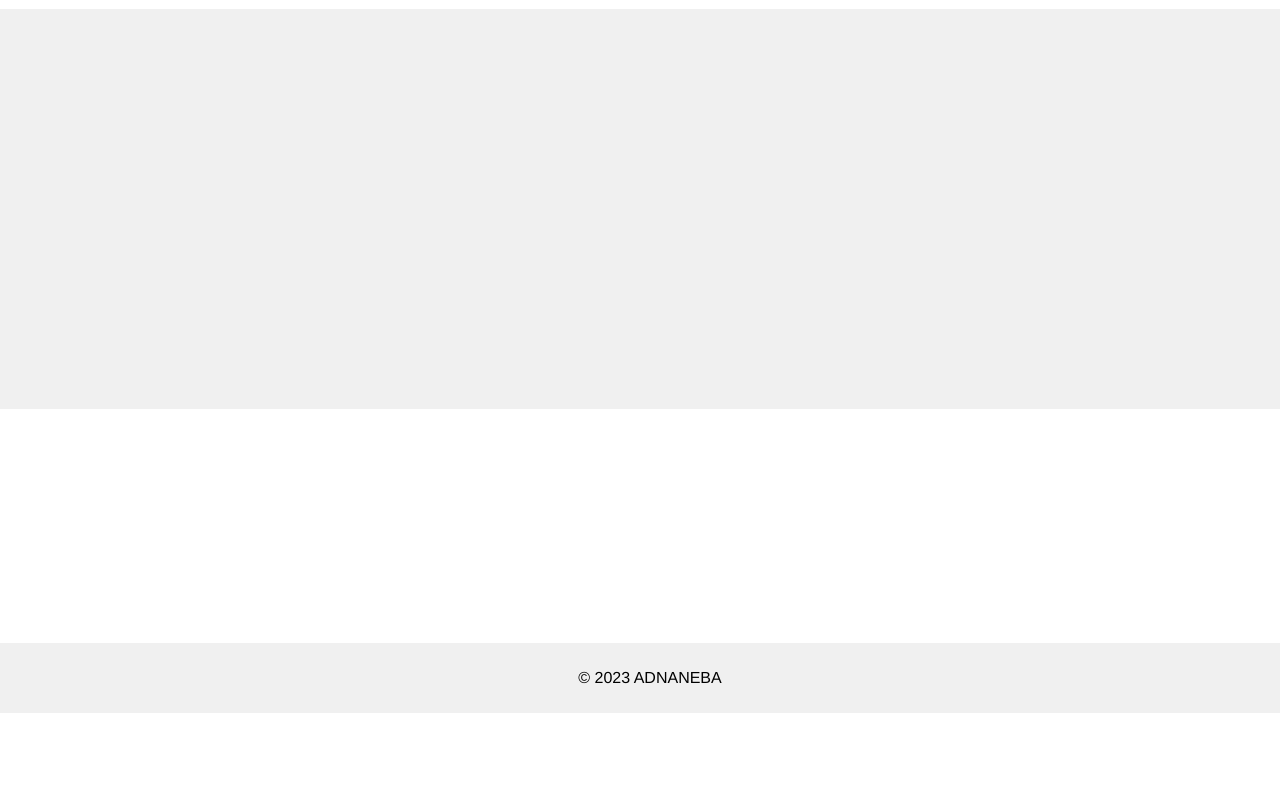
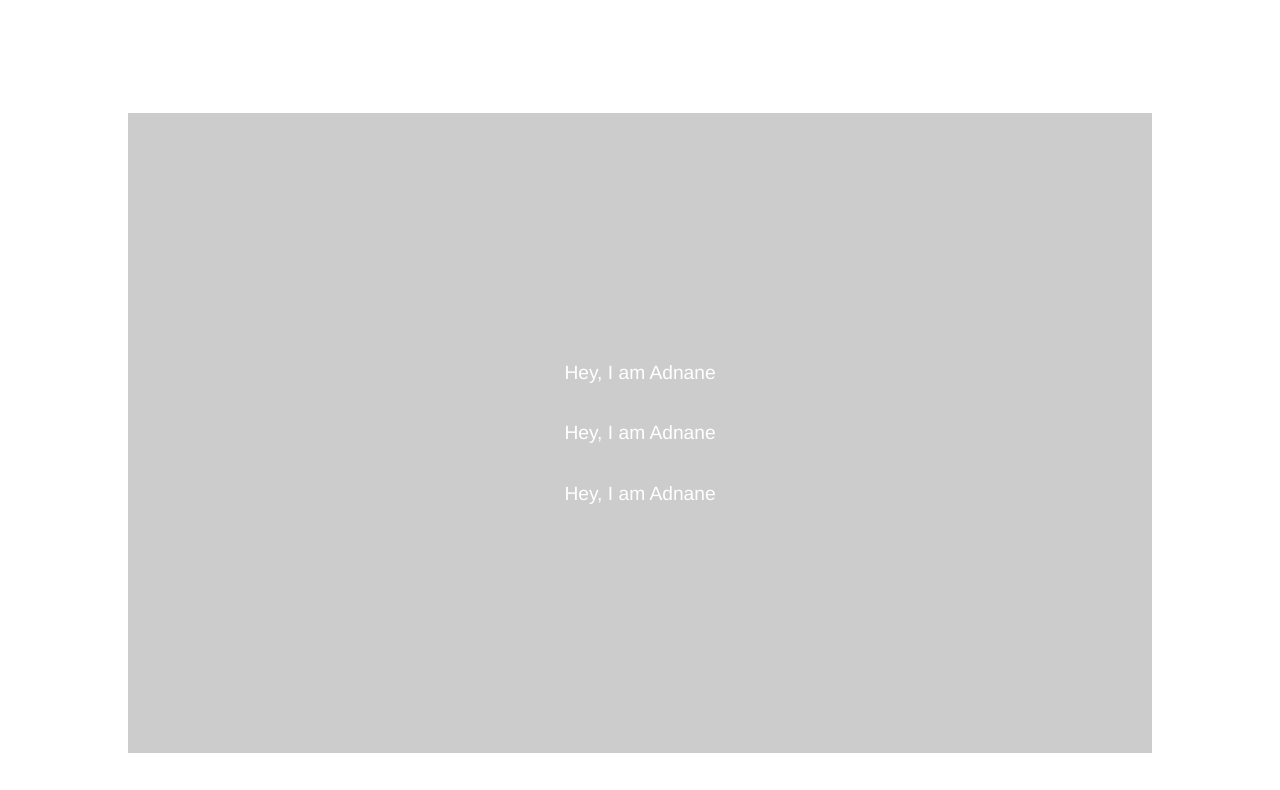
Before and after one commit to AdnaneBA/Portfolio, a plain HTML site: page index.html in a window 1280 px wide. Shown: the part 87-877 px from the top of the page. Before the commit the page ends 800 px from the top, so only its background shows below. Drawn offline with Linux system fonts and the light colour scheme.

Commit message:
Header slide and gray block?

```diff
--- a/index.html
+++ b/index.html
@@ -18,6 +18,14 @@
         </nav>
         <button class="cta-button" onclick="scrollToSection('#contact')">Let's Talk</button>
     </header>
+
+    <section id="iam" class="section">
+        <div class="gray-square">
+            <p>Hey, I am Adnane</p>
+            <p>Hey, I am Adnane</p>
+            <p>Hey, I am Adnane</p>
+        </div>
+    </section>
 
     <section id="about" class="section">
         <!-- About section content goes here -->
--- a/script.js
+++ b/script.js
@@ -10,6 +10,15 @@ document.addEventListener("DOMContentLoaded", function () {
             });
         });
     });
+
+    document.body.classList.add("loaded");
+
+    const graySquare = document.querySelector(".gray-square");
+
+    // Add the 'zoom-out' class to trigger the animation after a short delay
+    setTimeout(() => {
+        graySquare.classList.add("zoom-out");
+    }, 1000);
 });
 
 function scrollToSection(sectionId) {
--- a/style.css
+++ b/style.css
@@ -11,6 +11,14 @@ header {
     display: flex;
     justify-content: space-between;
     align-items: center;
+    transform: translateY(-100%);
+    transition: transform 0.5s ease-in-out;
+    height: 10vh;
+}
+
+body.loaded header {
+    /* Add these styles for the final state after animation */
+    transform: translateY(0);
 }
 
 .logo {
@@ -63,14 +71,55 @@ nav a {
 .section {
     padding: 50px 20px;
     text-align: center;
-    background-color: #f0f0f0;
+    background-color: white;
+}
+
+#iam {
+    background-color: white;
+    overflow: hidden;
+    position: relative;
+    height: 90vh;
+}
+
+.gray-square {
+    width: 100vw; /* Adjust the width as needed */
+    height: 100vh; /* Adjust the height as needed */
+    background-color: #ccc;
+    display: flex;
+    flex-direction: column;
+    align-items: center;
+    justify-content: center;
+    position: absolute;
+    top:0vh; /* Adjust the top position as needed */
+    left: 0vw; /* Adjust the left position as needed */
+    opacity: 1;
+    transform: scale(1);
+    transition: opacity 1s, transform 1s;
+}
+
+.gray-square.zoom-out {
+    opacity: 1;
+    transform: scale(0.8);
+}
+
+.gray-square p {
+    display: none;
+    color: white;
+    font-size: 1.5em;
+}
+
+.gray-square.zoom-out p {
+    display: block;
+    transition: opacity 1s 0.5s; /* Delay the appearance of sentences */
 }
 
 footer {
     text-align: center;
-    background-color: #f0f0f0;
+    background-color: white;
     padding: 10px;
-    position: fixed;
-    bottom: 0;
-    width: 100%;
+    /* Remove the 'position: fixed;' property */
+    /* position: fixed; */
+    /* Add some margin-top to separate the footer from the sections */
+    margin-top: 20px;
+    /* width: 100%; */
 }
```
